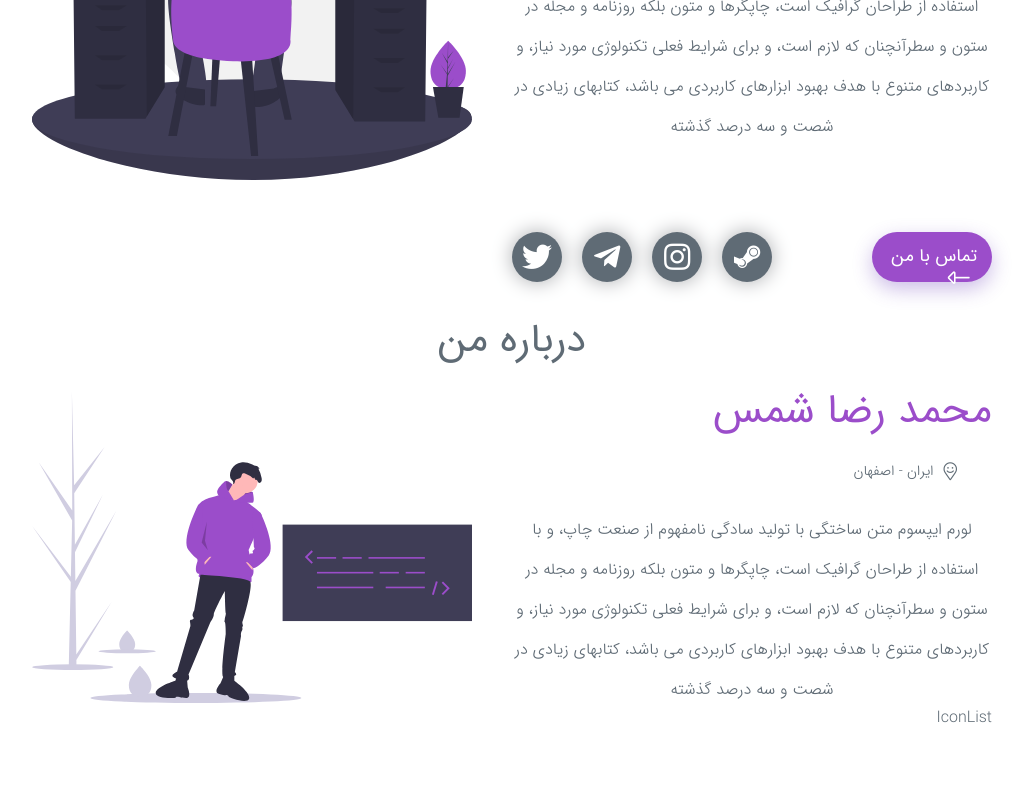
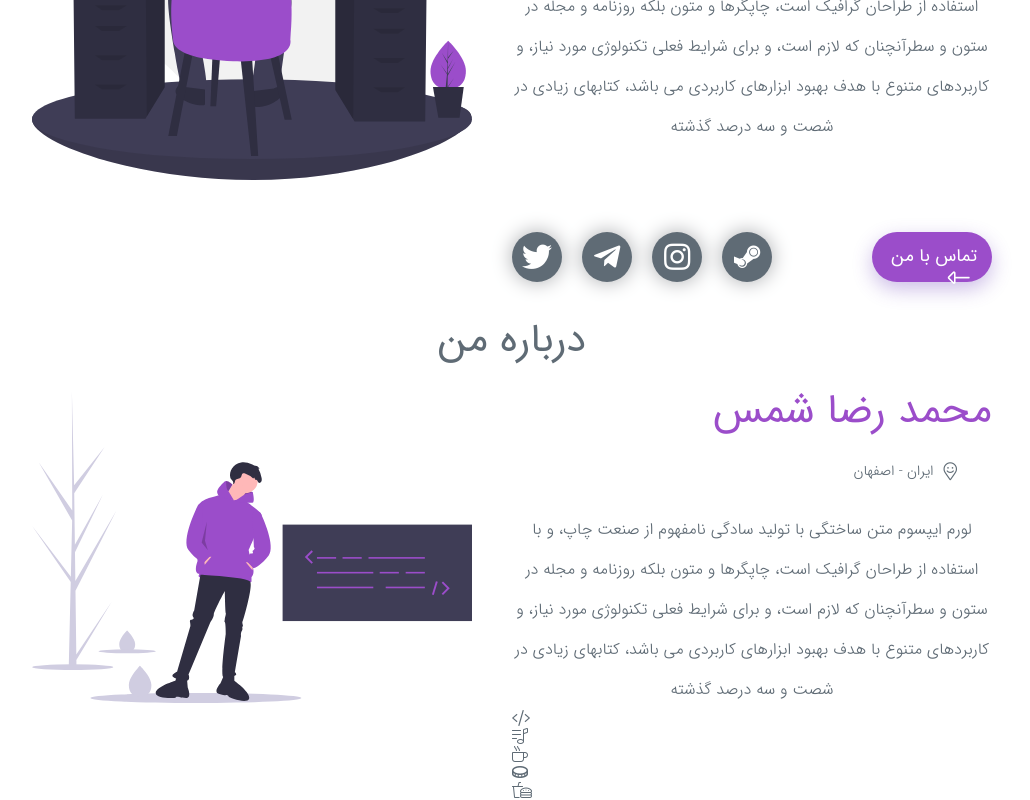
Before and after one commit to nerdpanda-ir/NerdPanda.Me, a React (Create React App) app: page / in a window 1280 px wide. Shown: the part 349-1149 px from the top of the page, without its empty margins (128-1158 px from the left). Before the commit the page ends 1079 px from the top, so only its background shows below. Built offline with nearby package versions, Linux system fonts and the light colour scheme.

Commit message:
[file]{Favorits.js}-> create elements

```diff
--- a/src/components/Page/index/Main/AboutMe/AboutContent/AboutInfo/Favorits/Favorits.js
+++ b/src/components/Page/index/Main/AboutMe/AboutContent/AboutInfo/Favorits/Favorits.js
@@ -1,15 +1,30 @@
 /*====   import Sctipt    ====*/
-    import React from 'react';
+import React from 'react';
 /*====   import Sctipt    ====*/
-export default class Favorits extends React.Component
-{
+export default class Favorits extends React.Component {
     render() {
         let result =
             (
                 <React.Fragment>
-                    IconList
+                    <ul className='dirL' id='favorits'>
+                        <li>
+                            <i className="fal fa-code"></i>
+                        </li>
+                        <li>
+                            <i className="fal fa-list-music"></i>
+                        </li>
+                        <li>
+                            <i className="fal fa-mug-hot"></i>
+                        </li>
+                        <li>
+                            <i className="far fa-coin"></i>
+                        </li>
+                        <li>
+                            <i className="fal fa-burger-soda"></i>
+                        </li>
+                    </ul>
                 </React.Fragment>
             );
-        return result ;
+        return result;
     }
 }
```
